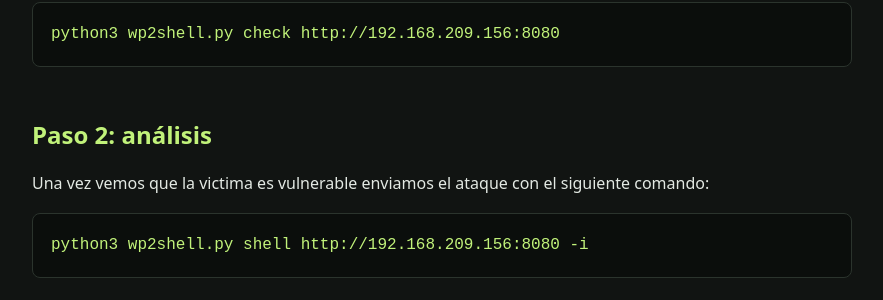
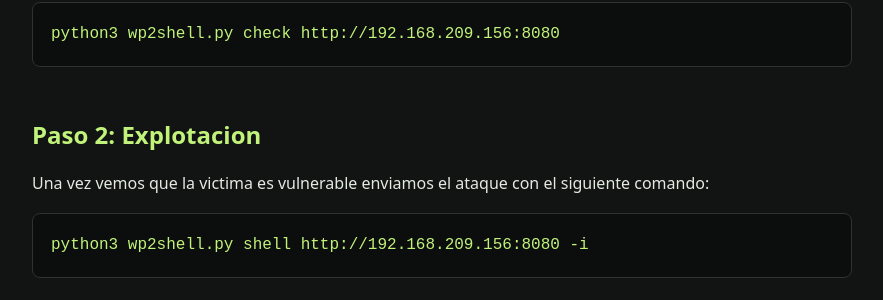
Before and after one commit to Anonimo501/PocVault, a Jekyll site: the page built from writeups/cve-2026-63030/index.md, in a window 1280 px wide and 900 px high, scrolled down 1521 px. Shown: the part 142-442 px from the top of the window, without its empty margins (198-1081 px from the left). Built offline with Jekyll 4.4.1, drawn with Linux system fonts in a browser that asks for light colours.

Commit message:
Update index.md

````diff
--- a/writeups/cve-2026-63030/index.md
+++ b/writeups/cve-2026-63030/index.md
@@ -25,7 +25,7 @@ Podemos validar si nuestro objetivo es vulnerable con el comando:
 python3 wp2shell.py check http://192.168.209.156:8080
 ```
 
-## Paso 2: análisis
+## Paso 2: Explotacion
 
 Una vez vemos que la victima es vulnerable enviamos el ataque con el siguiente comando:
 
````
